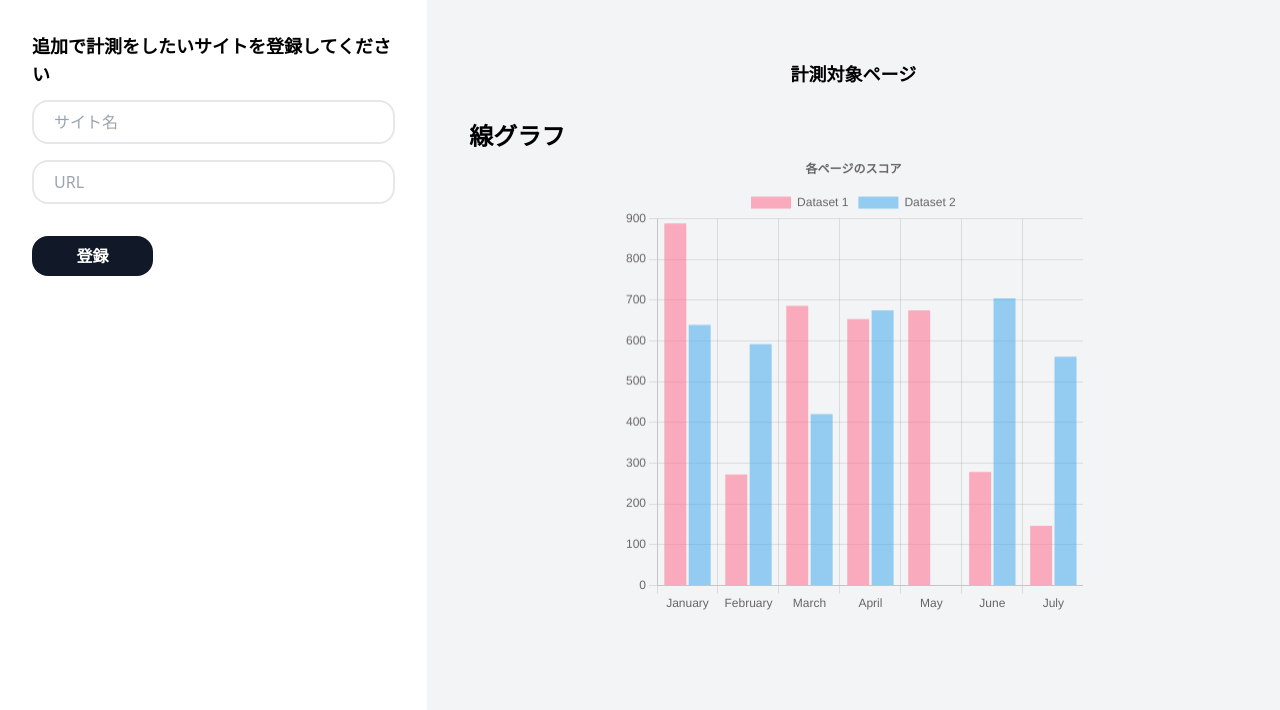
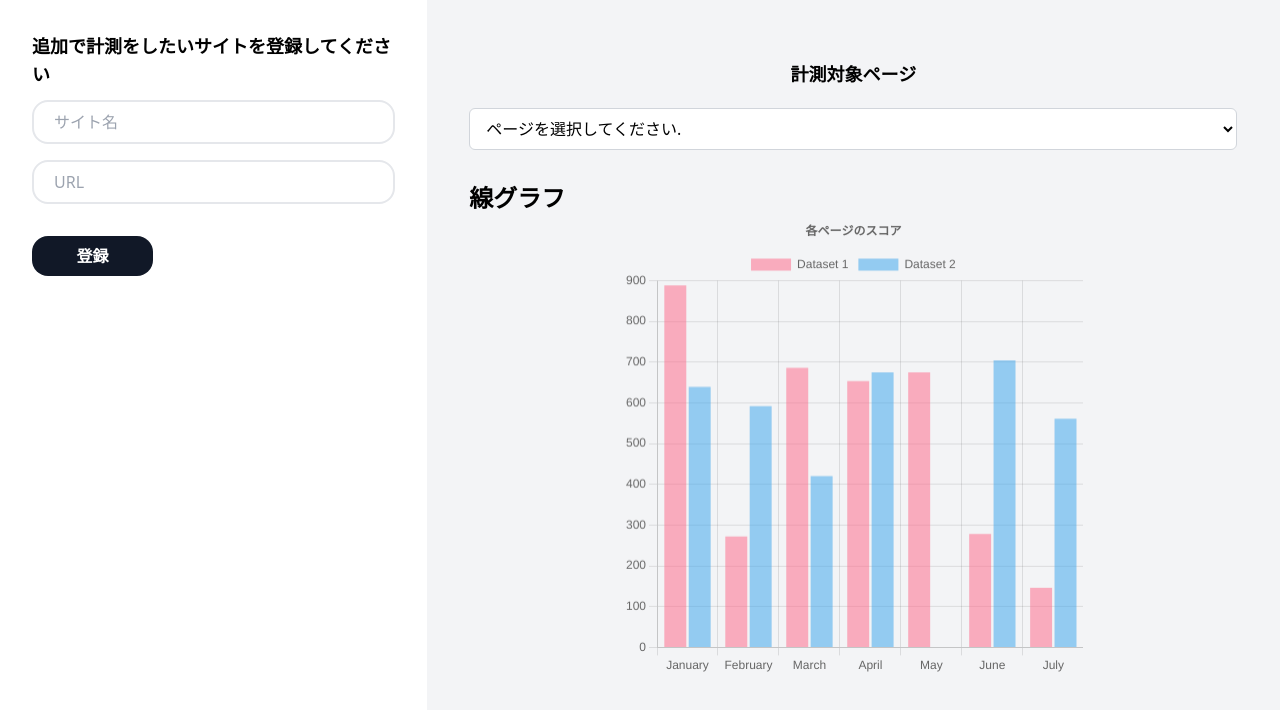
Before and after one commit to ppppppsmash/my-project, a Next.js app: page / in a window 1280 px wide. Shown: the top 710 px of the page. Built offline with nearby package versions, Linux system fonts and the light colour scheme.

Commit message:
mod:テストでページコンポーネントを改修

```diff
--- a/app/components/PageSelect.tsx
+++ b/app/components/PageSelect.tsx
@@ -1,12 +1,27 @@
-import { FC, ReactNode } from 'react'
+import { FC, ReactNode, useState } from 'react'
 
 interface Props {
-  children: ReactNode
-  selectedPages: string[]
   handlePageSelect: (e: any) => void
+  pageList: {
+    name: string,
+    url: string,
+    score: number,
+    date: string,
+  }[]
+  onClick(a: string): void,
 }
 
 const PageSelect: FC<Props> = (props): JSX.Element => {
+  const [selectedPage, setSelectedPage] = useState(props.pageList[0])
+
+  const handlePageSelect = (e: React.ChangeEvent<HTMLSelectElement>) => {
+    const pageName = e.target.value
+    const selected = props.pageList.find(page => page.name === pageName)
+    if (selected) {
+      setSelectedPage(selected)
+    }
+  }
+
   return (
     <div>
       <select
@@ -14,14 +29,41 @@ const PageSelect: FC<Props> = (props): JSX.Element => {
           className='block w-full mt-2 py-2 px-3 border border-gray-300
           bg-white rounded-md focus:outline-none focus:ring-1
           focus:ring-blue-500 focus:border-blue-500'
-          onChange={props.handlePageSelect}
+          onChange={handlePageSelect}
       >
-        {props.selectedPages.map((selectedPage, index)=> (
-          <option key={index} value={selectedPage}>{selectedPage}</option>
+        <option value=''>ページを選択してください.</option>
+        {props.pageList.map((page, index)=> (
+          <option key={index} value={page.name}>{page.name}</option>
         ))}
 
       </select>
-      {props.children}
+
+      {selectedPage && (
+        <div>
+          <h3 className='text-xl font-bold mx-auto w-full mt-8'>{selectedPage.name}</h3>
+          <table className='rounded-t-lg my-2 w-full mx-auto bg-gray-200 text-gray-800'>
+            <thead>
+              <tr className='text-left border-b-2 border-gray-300'>
+                <th className='px-4 py-3'>URL</th>
+                <th className='px-4 py-3'>スコア</th>
+                <th className='px-4 py-3'>取得日時</th>
+              </tr>
+            </thead>
+            <tbody>
+            <tr className='bg-gray-100 border-b border-gray-200'>
+                <td className='px-4 py-3'>{selectedPage.url}</td>
+                <td className='px-4 py-3'>{selectedPage.score}</td>
+                <td className='px-4 py-3'>{selectedPage.date}</td>
+                <td className='px-4 py-3'>
+                  <button type='button' className='transition block w-full bg-gray-900 mt-4
+                  py-2 rounded-2xl text-white font-semibold mb-2 active:bg-gray-500
+                  hover:scale-[0.95] active:scale-[1]'
+                  onClick={() => props.onClick(selectedPage.url)}>再取得</button></td>
+              </tr>
+            </tbody>
+          </table>
+          </div>
+        )}
     </div>
   )
 }
--- a/app/page.tsx
+++ b/app/page.tsx
@@ -16,6 +16,7 @@ import {
 } from 'chart.js';
 import { Bar } from 'react-chartjs-2'
 import { faker } from '@faker-js/faker'
+import PageSelect from './components/PageSelect'
 
 ChartJS.register(
   CategoryScale,
@@ -37,6 +38,8 @@ export default function Home() {
   const [isError, setIsError] = useState<boolean>(false)
 
   const [pageList, setPageList] = useState<pageList[]>([])
+  const [selectedPages, setSelectedPages] = useState<string[]>([])
+
 
   const [name, setName] = useState('')
   const [url, setUrl] = useState('')
@@ -50,6 +53,7 @@ export default function Home() {
       const data =await res.json()
       const score = data.score
       setPageList((pageList) => [...pageList, {name, score, url, date: new Date().toLocaleString()}])
+      setSelectedPages((page) => [...page, name])
       setName('')
       setUrl('')
     } else {
@@ -78,6 +82,10 @@ export default function Home() {
     }
   }
 
+  const handlePageSelect = (event: any) => {
+    setSelectedPages(event.target.value)
+  }
+
   const handleNameChange = (event: { target: { value: string } }) => {
     setName(event.target.value);
   }
@@ -94,6 +102,10 @@ export default function Home() {
     }
   }
 
+  const isSelected = (pageName: any) => {
+    return selectedPages.includes(pageName)
+
+  }
 
   const options = {
     responsive: true,
@@ -126,7 +138,6 @@ export default function Home() {
   }
 
   return (
-
     <div className='h-screen md:flex font-primary'>
       <div className='md:w-1/3 justify-center p-8 items-center bg-white'>
         <p className='text-lg mb-3 font-bold font-primary'>追加で計測をしたいサイトを登録してください</p>
@@ -147,8 +158,10 @@ export default function Home() {
       <div className='md:w-2/3 justify-center py-10 items-center bg-gray-100'>
         <div className='w-[90%] mx-auto'>
           <p className='text-lg text-center font-bold m-5'>計測対象ページ</p>
-          <Suspense fallback={<Loading />}>
+          <PageSelect pageList={pageList} handlePageSelect={handlePageSelect} onClick={() => getScoreAgain(pageList[0].url)}/>
+            {/* <Suspense fallback={<Loading />}>
               {pageList.map((page, index) => (
+
                 <PageScoreTable
                   key={index}
                   name={page.name}
@@ -159,6 +172,7 @@ export default function Home() {
                 />
               ))}
             </Suspense>
+          </PageSelect> */}
 
           <h3 className='text-2xl font-bold mx-auto w-full mt-8'>線グラフ</h3>
           <div className='w-[60%] mx-auto'>
```
Lines whose indentation alone changed are shown as unchanged.
